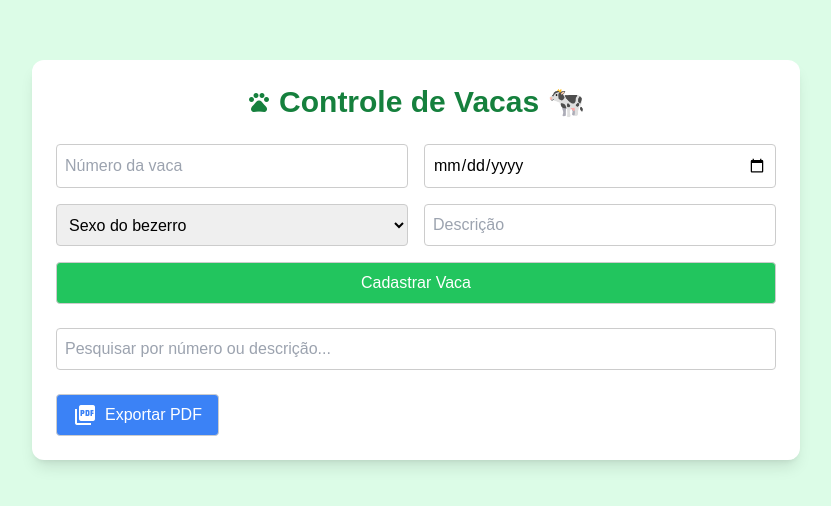
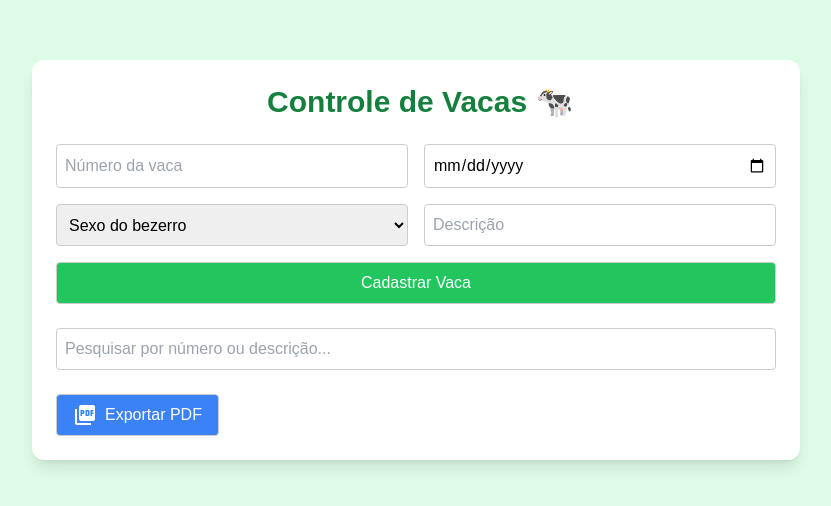
Before and after one commit to GabrielMoreno0207/controle-vacas, a plain HTML site: page index.html in a window 1280 px wide. Shown: the part 140-646 px from the top of the page, without its empty margins (224-1055 px from the left). Drawn offline with nearby package versions, Linux system fonts and the light colour scheme.

Commit message:
Update index.html

```diff
--- a/index.html
+++ b/index.html
@@ -13,7 +13,7 @@
 
   <div class="bg-white shadow-lg rounded-xl p-6 w-full max-w-3xl space-y-6">
     <h1 class="text-3xl font-bold text-center text-green-700 flex items-center justify-center gap-2">
-      <span class="material-icons">pets</span> Controle de Vacas 🐄
+      <span class="material-icons"></span> Controle de Vacas 🐄
     </h1>
 
     <!-- Formulário -->
```
